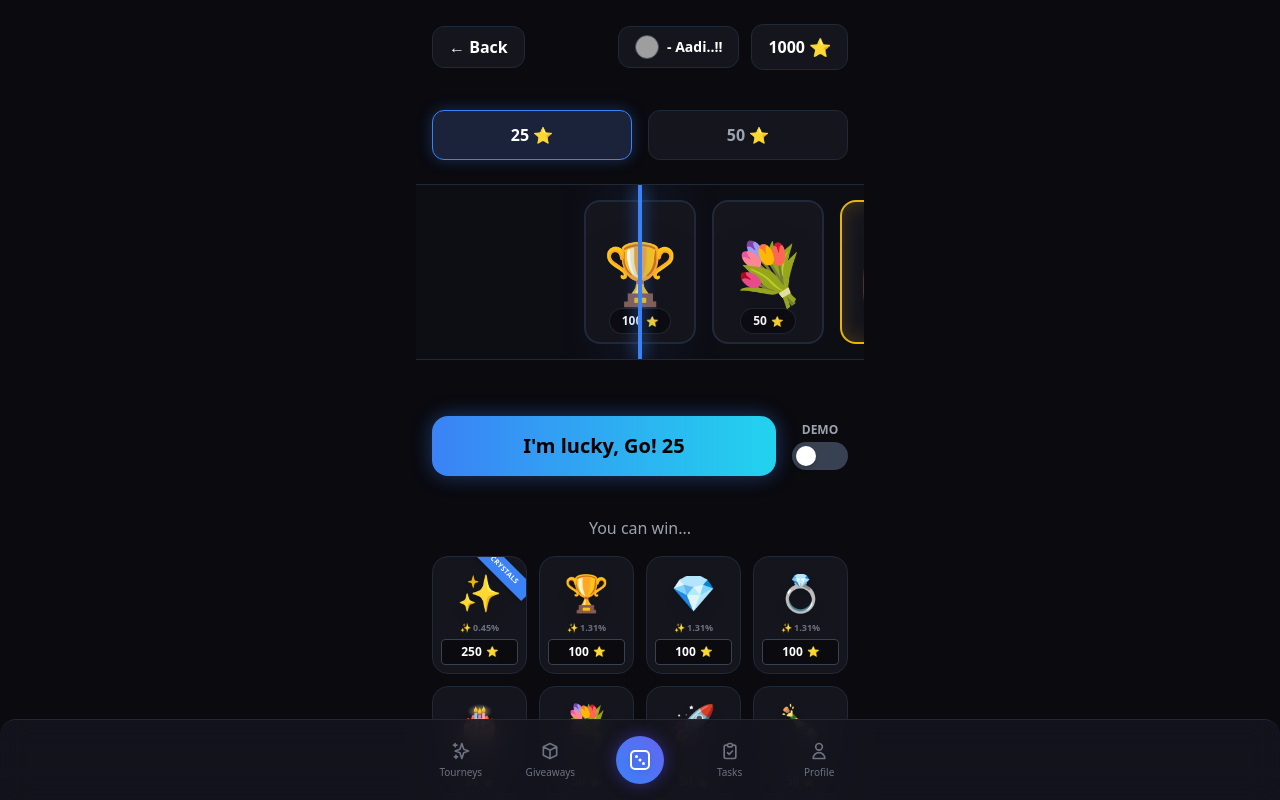
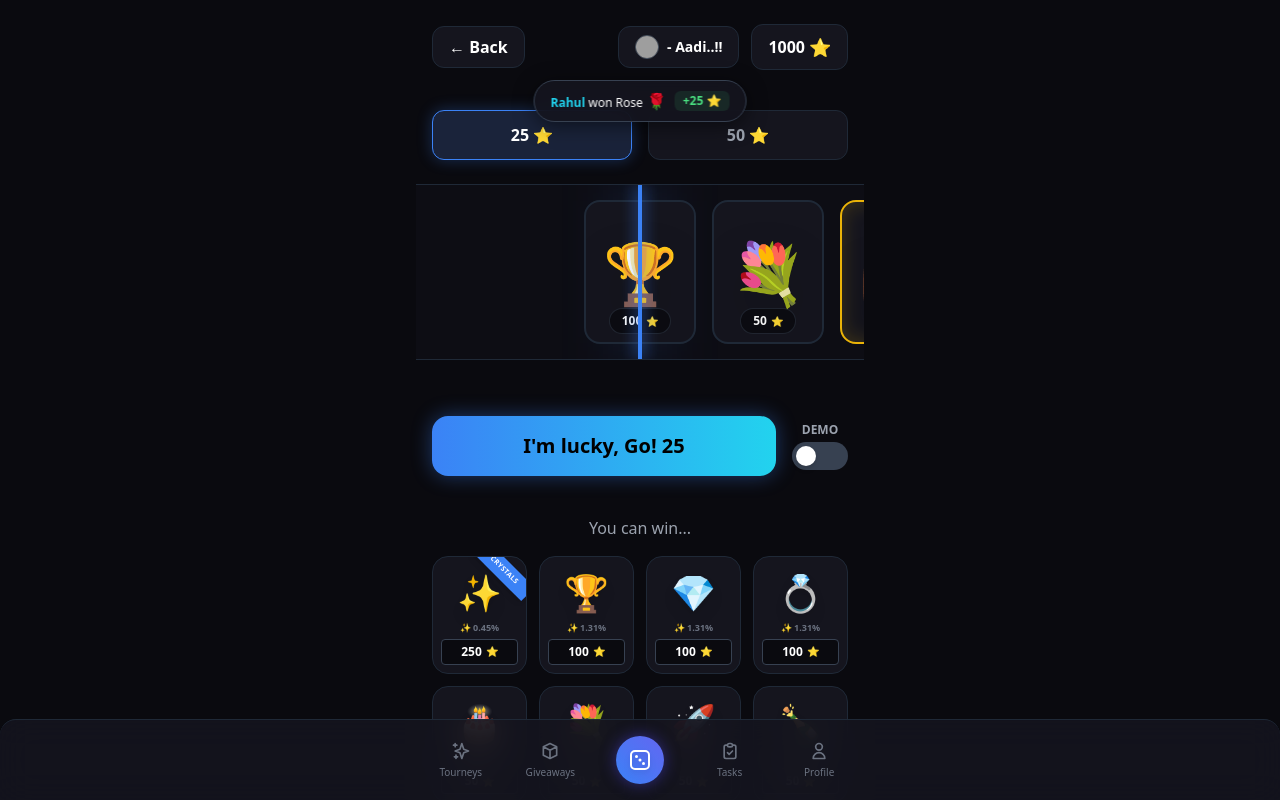
Before and after one commit to Aadi639707/stardrop-bot, a Next.js app: page /case-opener in a window 1280 px wide. Both pictures are taken after a click on the element 820 px from the left and 456 px from the top of the page. Shown: the top 800 px of the page. Built offline with nearby package versions, Linux system fonts and the light colour scheme; grey boxes are pictures that could not be loaded.

Commit message:
Update page.tsx

```diff
--- a/app/case-opener/page.tsx
+++ b/app/case-opener/page.tsx
@@ -24,12 +24,15 @@ const demoGift = { id: 100, name: "Demo Gift", icon: "🎁", chance: "100%", val
 
 type BetLevel = 25 | 50;
 
+// Fake Bot Names List
+const botNames = ["Aman", "Rahul", "Priya", "GamerX", "Vikash", "Neha", "Rohan", "King", "Sniper", "Raj", "Aryan", "ToxicGamer"];
+
 export default function CaseOpener() {
   const [balance, setBalance] = useState(1000);
   const [betAmount, setBetAmount] = useState<BetLevel>(25);
   const [isDemo, setIsDemo] = useState(true);
 
-  // Animation States
+  // Animation & Game States
   const [isRolling, setIsRolling] = useState(false);
   const [stripItems, setStripItems] = useState<any[]>([]);
   const [sliderTranslate, setSliderTranslate] = useState(0);
@@ -37,27 +40,60 @@ export default function CaseOpener() {
   const [showPopup, setShowPopup] = useState(false);
   const [winningItem, setWinningItem] = useState<any | null>(null);
 
+  // Live Feed State
+  const [liveWin, setLiveWin] = useState<any | null>(null);
+
   const containerRef = useRef<HTMLDivElement>(null);
   const spinCount = useRef(0);
 
-  // Hardcoded pixel values for 100% accuracy across all devices
   const ITEM_WIDTH = 112;
   const GAP_WIDTH = 16;
   const TOTAL_ITEM_BLOCK = ITEM_WIDTH + GAP_WIDTH; // 128px
 
+  // Initial Setup
   useEffect(() => {
     if (isRolling) return;
     const initial = Array.from({ length: 15 }).map(() => prizePool[Math.floor(Math.random() * prizePool.length)]);
     initial[2] = bonusItem;
     setStripItems(initial);
 
-    // Visually center the first item on page load
     if (containerRef.current) {
         const cw = containerRef.current.clientWidth;
         setSliderTranslate((cw / 2) - (ITEM_WIDTH / 2));
     }
     setTransitionStyle("none");
     setWinningItem(null);
+  }, []);
+
+  // Fake Live Feed Generator (MULTIPLAYER ILLUSION)
+  useEffect(() => {
+    let timeoutId: NodeJS.Timeout;
+
+    const generateFakeWin = () => {
+      const randomName = botNames[Math.floor(Math.random() * botNames.length)];
+
+      // Make it realistic: mostly small wins, rare big wins
+      const rand = Math.random();
+      let fakePrize;
+      if (rand < 0.60) fakePrize = prizePool.find(p => p.value === 15) || prizePool[11];
+      else if (rand < 0.85) fakePrize = prizePool.find(p => p.value === 25) || prizePool[9];
+      else if (rand < 0.95) fakePrize = prizePool.find(p => p.value === 50) || prizePool[4];
+      else fakePrize = prizePool.find(p => p.value >= 100) || prizePool[1];
+
+      setLiveWin({ name: randomName, prize: fakePrize });
+
+      // Hide the notification after 3 seconds
+      setTimeout(() => setLiveWin(null), 3000);
+
+      // Schedule next fake win between 4s to 8s
+      const nextTime = Math.floor(Math.random() * 4000) + 4000;
+      timeoutId = setTimeout(generateFakeWin, nextTime);
+    };
+
+    // Start the first fake popup after 2 seconds
+    timeoutId = setTimeout(generateFakeWin, 2000);
+
+    return () => clearTimeout(timeoutId);
   }, []);
 
   const startRoll = () => {
@@ -111,17 +147,12 @@ export default function CaseOpener() {
 
     const cw = containerRef.current.clientWidth;
 
-    // STEP 1: Instantly snap to the start invisibly
     setTransitionStyle("none");
     setSliderTranslate((cw / 2) - (ITEM_WIDTH / 2));
 
-    // STEP 2: Use double RequestAnimationFrame to force browser reflow
     requestAnimationFrame(() => {
       requestAnimationFrame(() => {
-        // Exact Math: (Target Index * Total Block) + Half of item width
         const exactCenterOfTarget = (targetIndex * TOTAL_ITEM_BLOCK) + (ITEM_WIDTH / 2);
-
-        // Final position = Center of container minus exact center of target
         const offset = Math.floor(Math.random() * 40) - 20;
         const finalTranslate = (cw / 2) - exactCenterOfTarget + offset;
 
@@ -144,6 +175,25 @@ export default function CaseOpener() {
 
   return (
     <div className="min-h-screen bg-[#0a0a0f] flex flex-col items-center pb-24 relative overflow-hidden">
+
+      {/* 🚀 FAKE MULTIPLAYER LIVE FEED TOAST */}
+      <div
+        className={`absolute top-20 left-1/2 -translate-x-1/2 z-50 transition-all duration-500 pointer-events-none w-max ${
+          liveWin ? 'opacity-100 translate-y-0' : 'opacity-0 -translate-y-4'
+        }`}
+      >
+        {liveWin && (
+          <div className="bg-[#15151e]/90 border border-gray-700 backdrop-blur-md px-4 py-2 rounded-full flex items-center gap-2 shadow-[0_4px_20px_rgba(0,0,0,0.5)]">
+            <span className="text-white text-xs font-medium">
+              <span className="text-cyan-400 font-bold">{liveWin.name}</span> won {liveWin.prize.name}
+              <span className="ml-1 text-base">{liveWin.prize.icon}</span>
+            </span>
+            <span className="text-green-400 text-xs font-bold bg-green-400/10 px-2 py-0.5 rounded-md">
+              +{liveWin.prize.value} ⭐
+            </span>
+          </div>
+        )}
+      </div>
 
       {/* Top Header */}
       <div className="w-full flex justify-between items-center p-4 max-w-md mt-2">
@@ -187,19 +237,18 @@ export default function CaseOpener() {
         ))}
       </div>
 
-      {/* CS:GO Style Rolling Slider - FIXED CSS LOGIC */}
+      {/* CS:GO Style Rolling Slider */}
       <div className="w-full max-w-md mt-6 relative h-44 flex items-center bg-[#0d0d14] border-y border-gray-800 overflow-hidden" ref={containerRef}>
         <div className="absolute left-1/2 -translate-x-1/2 w-16 h-full bg-blue-500/10 blur-xl z-0"></div>
         <div className="absolute left-1/2 -translate-x-1/2 top-0 bottom-0 w-1 bg-blue-500 z-20 shadow-[0_0_15px_rgba(59,130,246,1)]"></div>
 
-        {/* Removed paddingLeft logic completely, using explicit absolute positioning */}
         <div
           className="flex items-center absolute left-0 z-10"
           style={{
             transform: `translateX(${sliderTranslate}px)`,
             transition: transitionStyle,
             width: "max-content",
-            gap: `${GAP_WIDTH}px` // Explicit 16px gap
+            gap: `${GAP_WIDTH}px`
           }}
         >
           {stripItems.map((item, idx) => (
```
